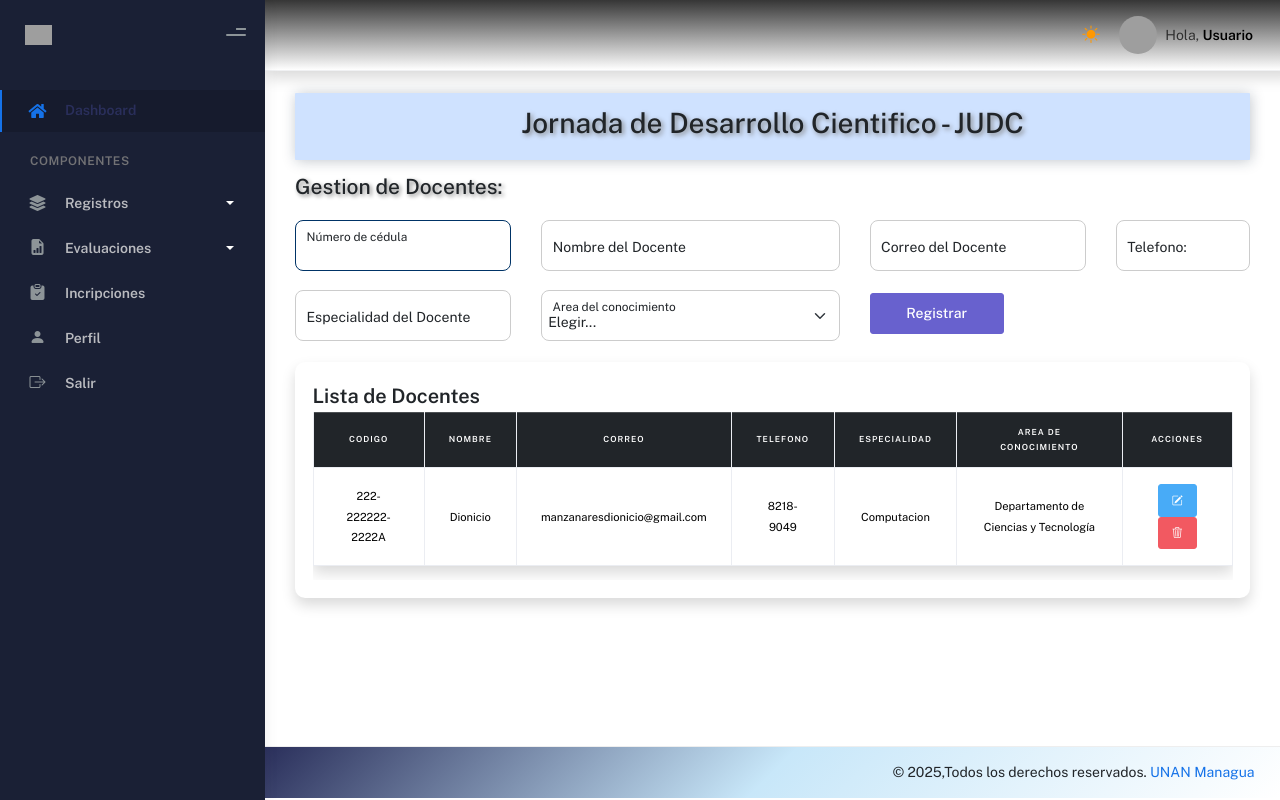
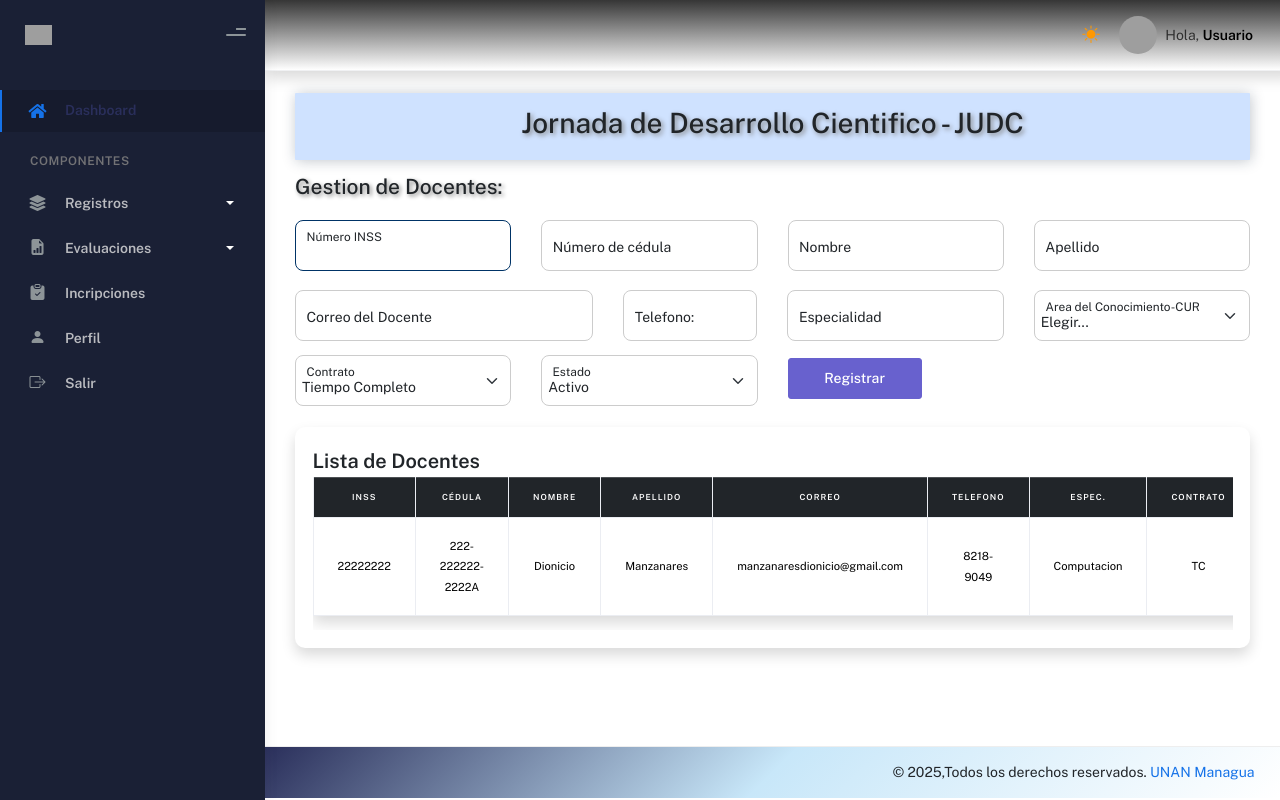
Before and after one commit to manzanareslopezdionicio/APPWEBDJ, a Django app: page /docente/ in a window 1280 px wide. Run offline with Django 5.2, Linux system fonts and the light colour scheme; data comes from the database, SQL or seed files in the repository; both versions use the stored data as it was after the commit; some libraries are stand-ins or nearby versions; grey boxes are pictures that could not be loaded.

Commit message:
docentes

```diff
--- a/appjudc/templates/vistas/docente.html
+++ b/appjudc/templates/vistas/docente.html
@@ -15,23 +15,39 @@
         <div class="row">
             <div class="col-6 col-md-3 mb-3">
                 <div class="form-floating">
+                    <input type="text" class="form-control mi-input" id="codigoinss" name="codigoinss" placeholder=""
+                        pattern="^\d{8}" title="Formato: 99999999 (Solo números)" maxlength="8" autofocus required>
+                    <label for="codigoinss" class="form-label text-body">Número INSS</label>
+                    <div class="invalid-feedback">Por favor ingrese un número válido. Ej: 10701041.</div>
+                </div>
+            </div>
+            <div class="col-6 col-md-3 mb-3">
+                <div class="form-floating">
                     <input type="text" class="form-control mi-input" id="codigodocente" name="codigodocente"
                         placeholder="" pattern="^\d{3}-\d{6}-\d{4}[A-Za-z]$"
                         title="Formato: 121-230371-0003A (último carácter letra, mayúscula o minúscula)" maxlength="16"
-                        autofocus required>
+                        required>
                     <label for="codigodocente" class="form-label text-body">Número de cédula</label>
                     <div id="mensajeValidacion" style="font-size: 12px; margin-top: 5px;"></div>
                     <div class="invalid-feedback">Por favor ingrese un código válido. Ej: 121-230371-0003A.</div>
                 </div>
             </div>
-            <div class="col-6 col-md-4 mb-3">
+            <div class="col-6 col-md-3 mb-3">
                 <div class="form-floating">
                     <input type="text" class="form-control mi-input" id="nombre" name="nombre" placeholder="" required>
-                    <label for="nombre" class="form-label text-body">Nombre del Docente</label>
+                    <label for="nombre" class="form-label text-body">Nombre</label>
                     <div class="invalid-feedback">Por favor ingrese un nombre válido.</div>
                 </div>
             </div>
             <div class="col-6 col-md-3 mb-3">
+                <div class="form-floating">
+                    <input type="text" class="form-control mi-input" id="apellido" name="apellido" placeholder=""
+                        required>
+                    <label for="apellido" class="form-label text-body">Apellido</label>
+                    <div class="invalid-feedback">Por favor ingrese un apellido válido.</div>
+                </div>
+            </div>
+            <div class="col-6 col-md-4 mb-3">
                 <div class="form-floating">
                     <input type="email" class="form-control mi-input" id="email" name="email" placeholder="" required>
                     <label for="email" class="form-label text-body">Correo del Docente</label>
@@ -50,22 +66,39 @@
                 <div class="form-floating">
                     <input type="text" class="form-control mi-input" id="especialidad" name="especialidad"
                         placeholder="" required pattern="^[A-Za-zÁÉÍÓÚáéíóúÑñ\s]+$" title="Solo letras y espacios">
-                    <label for="especialidad" class="form-label text-body">Especialidad del Docente</label>
+                    <label for="especialidad" class="form-label text-body">Especialidad</label>
                     <div class="invalid-feedback">Por favor ingrese una especialidad válida.</div>
                 </div>
             </div>
-            <div class="col-6 col-md-4 mb-3">
+            <div class="col-6 col-md-3 mb-3">
                 <div class="form-floating">
                     <select class="form-select mi-input" id="areaconocimiento" name="areaconocimiento" required>
                         <option selected disabled value="">Elegir...</option>
-                        <option value="1">Departamento de Ciencias y Tecnología</option>
-                        <option value="2">Departamento de Ciencias Economicas y Administrativas</option>
-                        <option value="3">Departamento de Educación y Humanidades</option>
+                        <option value="1">Ciencias y Tecnología</option>
+                        <option value="2">Ciencias Economicas y Admin</option>
+                        <option value="3">Educación y Humanidades</option>
                     </select>
-                    <div class="invalid-feedback">
-                        Por favor seleccione un área válida.
-                    </div>
-                    <label for="areaconocimiento" class="form-label text-body">Area del conocimiento</label>
+                    <label for="areaconocimiento" class="form-label text-body">Area del Conocimiento-CUR</label>
+                    <div class="invalid-feedback">Seleccione un área.</div>
+                </div>
+            </div>
+            <div class="col-6 col-md-3 mb-3">
+                <div class="form-floating">
+                    <select class="form-select mi-input" id="tipo_contrato" name="tipo_contrato" required>
+                        <option value="TC">Tiempo Completo</option>
+                        <option value="MP">Medio Tiempo</option>
+                        <option value="HC">Horas Contratadas</option>
+                    </select>
+                    <label for="tipo_contrato" class="form-label text-body">Contrato</label>
+                </div>
+            </div>
+            <div class="col-6 col-md-3 mb-3">
+                <div class="form-floating">
+                    <select class="form-select mi-input" id="estado" name="estado" required>
+                        <option value="A">Activo</option>
+                        <option value="I">Inactivo</option>
+                    </select>
+                    <label for="estado" class="form-label text-body">Estado</label>
                 </div>
             </div>
             <div class="col-12 col-md-2 mb-4 d-flex align-items-end ">
@@ -82,24 +115,36 @@
                         <table class="table table-responsive table-bordered table-hover text-center shadow">
                             <thead class="table-dark">
                                 <tr>
-                                    <th>Codigo</th>
+                                    <th>INSS</th>
+                                    <th>Cédula</th>
                                     <th>Nombre</th>
+                                    <th>Apellido</th>
                                     <th>Correo</th>
                                     <th>Telefono</th>
-                                    <th>Especialidad</th>
-                                    <th>Area de Conocimiento</th>
-                                    <th colspan="2">Acciones</th>
+                                    <th>Espec.</th>
+                                    <th>Contrato</th>
+                                    <th>Est.</th>
+                                    <th>Acciones</th>
                                 </tr>
                             </thead>
                             <tbody>
                                 {% for docente in docentes %}
                                 <tr>
+                                    <td>{{docente.codigo_inss|default:"-"}}</td>
                                     <td>{{docente.codigo_docente}}</td>
                                     <td>{{docente.nombre}}</td>
+                                    <td>{{docente.apellido|default:"-"}}</td>
                                     <td>{{docente.email}}</td>
                                     <td>{{docente.telefono}}</td>
                                     <td>{{docente.especialidad}}</td>
-                                    <td>{{docente.get_area_conocimiento_display}}</td>
+                                    <td>{{docente.tipo_contrato}}</td>
+                                    <td>
+                                        {% if docente.estado == 'A' %}
+                                        <span class="badge bg-success">Activo</span>
+                                        {% else %}
+                                        <span class="badge bg-danger">Inactivo</span>
+                                        {% endif %}
+                                    </td>
                                     <td>
                                         <a href="editDocente/{{docente.codigo_docente}}" class="btn btn-info btn-sm"><i
                                                 class="bi bi-pencil-square"></i></a>
@@ -111,7 +156,7 @@
                                 </tr>
                                 {% empty %}
                                 <tr>
-                                    <td colspan="7">No hay docentes registrados</td>
+                                    <td colspan="10">No hay docentes registrados</td>
                                 </tr>
                                 {% endfor %}
                             </tbody>
@@ -216,6 +261,17 @@
 </script>
 
 <script>
+    /* VALIDACIÓN PARA EL CÓDIGO INSS (SOLO NÚMEROS) */
+    const inputInss = document.getElementById('codigoinss');
+    if (inputInss) {
+        inputInss.addEventListener('input', function (e) {
+            // Reemplazar cualquier caracter que no sea número por vacío
+            this.value = this.value.replace(/[^0-9]/g, '');
+        });
+    }
+</script>
+
+<script>
     // Script para eliminar docentes
     document.addEventListener('DOMContentLoaded', function () {
         // Función para eliminar docente
--- a/appjudc/views.py
+++ b/appjudc/views.py
@@ -54,18 +54,27 @@ def docente(request):
 # VISTA PARA REGISTRAR DOCENTE
 def registrarDocente(request):
     codigo_docente = request.POST.get('codigodocente')
+    codigo_inss = request.POST.get('codigoinss')
     nombre = request.POST.get('nombre')
+    apellido = request.POST.get('apellido')
     email = request.POST.get('email')
     telefono = request.POST.get('telefono')
     especialidad = request.POST.get('especialidad')
     area_conocimiento = request.POST.get('areaconocimiento')
+    tipo_contrato = request.POST.get('tipo_contrato')
+    estado = request.POST.get('estado')
+
     docente = Docente.objects.create(
         codigo_docente=codigo_docente,
+        codigo_inss=codigo_inss,
         nombre=nombre,
+        apellido=apellido,
         email=email,
         telefono=telefono,
         especialidad=especialidad,
-        area_conocimiento=area_conocimiento
+        area_conocimiento=area_conocimiento,
+        tipo_contrato=tipo_contrato,
+        estado=estado
     )
     return redirect('docente')
 
```
Also changed, not shown: appjudc/models.py (+14 -6 lines), appjudc/migrations/0006_docente_apellido_docente_codigo_inss_docente_estado_and_more.py (added), appjudc/migrations/0007_alter_estudiante_carrera.py (added), db.sqlite3 (deleted), judc.db.
